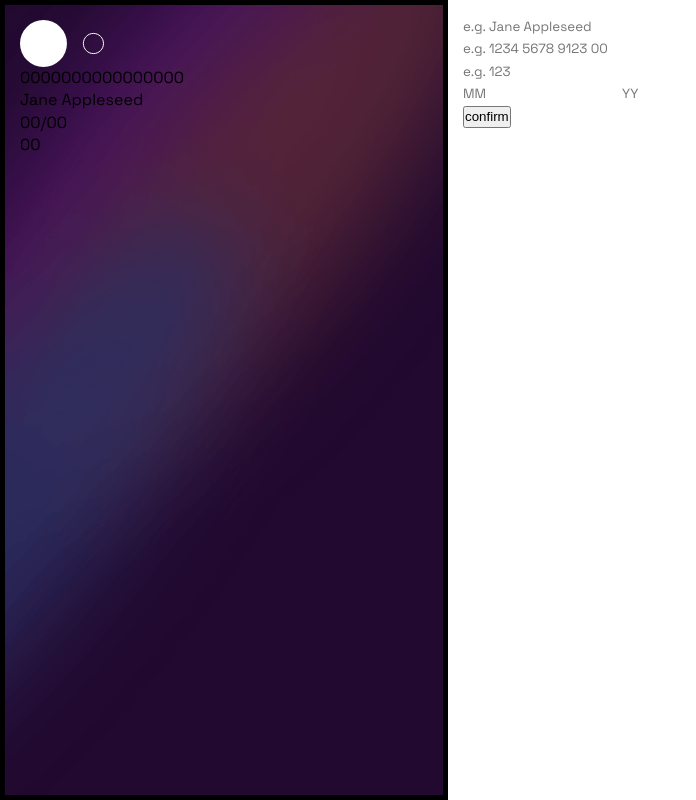
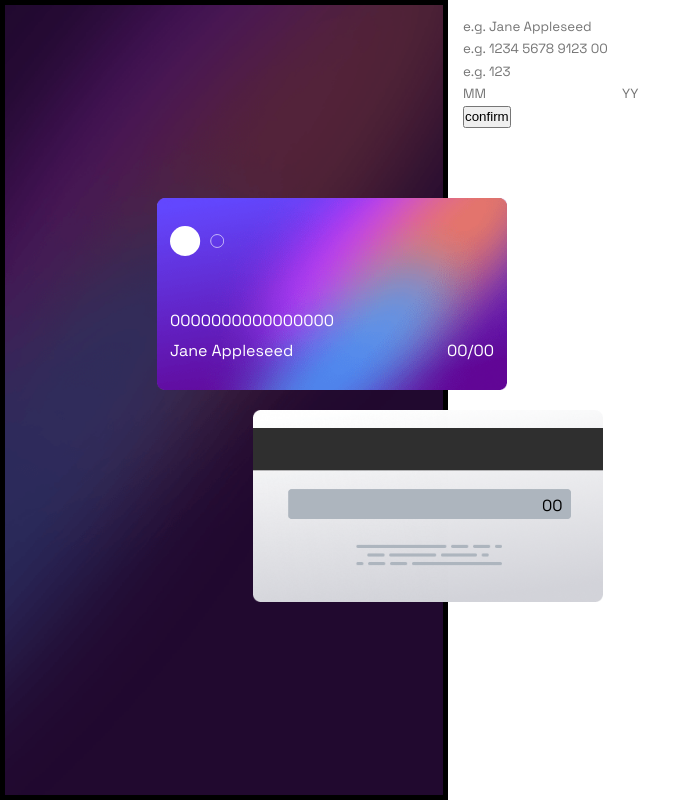
Before and after one commit to JorgeAMendoza/interactive-card-form, a React (Vite) app: page / in a window 1280 px wide. Shown: the whole page, without its empty margins (0-696 px from the left). Built offline with nearby package versions, Linux system fonts and the light colour scheme.

Commit message:
set up background and spacing for front and back side of card displays, sizes of cards grow as well when the screen size changes

```diff
--- /dev/null
+++ b/src/components/CardDisplay/CardBack/CardBack.styled.ts
@@ -0,0 +1,22 @@
+import styled from 'styled-components';
+import cardBackBackground from '../../../assets/bg-card-back.png';
+import { CardFaceWrapper } from '../CardDisplay.styled';
+import device from '../../../utils/device-breakpoints';
+
+const CardBackStyled = styled(CardFaceWrapper)`
+  background: url(${cardBackBackground}) no-repeat center center/contain;
+  position: relative;
+
+  @media screen and (${device.tablet}) {
+    transform: translateX(50%);
+    align-self: flex-end;
+  }
+  p {
+    position: absolute;
+    right: 15%;
+    top: 50%;
+    transform: translateY(-50%);
+  }
+`;
+
+export default CardBackStyled;
--- a/src/components/CardDisplay/CardBack/CardBack.tsx
+++ b/src/components/CardDisplay/CardBack/CardBack.tsx
@@ -1,11 +1,12 @@
 import { useCardDisplayContext } from '../../../context/CardDisplayContext';
+import CardBackStyled from './CardBack.styled';
 
 const CardBack = () => {
   const { state } = useCardDisplayContext();
   return (
-    <div>
+    <CardBackStyled>
       <p>{state.cardCVC}</p>
-    </div>
+    </CardBackStyled>
   );
 };
 
--- a/src/components/CardDisplay/CardDisplay.styled.ts
+++ b/src/components/CardDisplay/CardDisplay.styled.ts
@@ -3,17 +3,34 @@ import mobileBackgroundColor from '../../assets/bg-main-mobile.png';
 import desktopBackgroundColor from '../../assets/bg-main-desktop.png';
 import device from '../../utils/device-breakpoints';
 
-const CardDisplayStyled = styled.div``;
+const CardDisplayStyled = styled.div`
+  display: flex;
+  flex-direction: column-reverse;
+  align-items: flex-end;
+
+  @media screen and (${device.tablet}) {
+    flex-direction: column;
+    gap: 2rem;
+  }
+`;
 
 export const Wrapper = styled.section`
+  display: flex;
+  flex-direction: column;
   background: url(${mobileBackgroundColor}) no-repeat center center/cover;
-  height: 30vh;
+  height: 25vh;
   padding: var(--padding-sm);
 
   @media screen and ${device.tablet} {
     background: url(${desktopBackgroundColor}) no-repeat center center/cover;
     height: 100vh;
+    justify-content: center;
   }
 `;
 
+export const CardFaceWrapper = styled.div`
+  width: clamp(28.5rem, 30vw, 45rem);
+  aspect-ratio: 2/1;
+`;
+
 export default CardDisplayStyled;
--- /dev/null
+++ b/src/components/CardDisplay/CardFront/CardFront.styled.ts
@@ -0,0 +1,52 @@
+import styled from 'styled-components';
+import { CardFaceWrapper } from '../CardDisplay.styled';
+import cardFrontBackground from '../../../assets/bg-card-front.png';
+import device from '../../../utils/device-breakpoints';
+
+const CardFrontStyled = styled(CardFaceWrapper)`
+  background: url(${cardFrontBackground}) no-repeat center center/contain;
+  position: relative;
+  color: white;
+  align-self: flex-start;
+  z-index: 1;
+  transform: translateY(-38%);
+
+  > div {
+    padding: 2rem 3rem;
+    height: 100%;
+    width: 100%;
+    display: grid;
+    grid-template-columns: repeat(2, 1fr);
+    grid-template-rows: 1fr 2fr 1fr;
+    grid-template-areas:
+      'cardLogo cardLogo'
+      'cardNumber cardNumber'
+      'cardNameCVC cardNameCVC';
+
+    > div:nth-child(1) {
+      grid-area: cardLogo;
+      width: 5.4rem;
+      align-self: end;
+    }
+
+    > div:nth-child(2) {
+      grid-area: cardNumber;
+      align-self: end;
+    }
+
+    > div:nth-child(3) {
+      grid-area: cardNameCVC;
+      display: flex;
+      justify-content: space-between;
+      align-self: center;
+    }
+  }
+
+  @media screen and (${device.tablet}) {
+    transform: translateX(25%);
+    align-self: flex-end;
+    margin-block-end: var(--block-flow-md);
+  }
+`;
+
+export default CardFrontStyled;
--- a/src/components/CardDisplay/CardFront/CardFront.tsx
+++ b/src/components/CardDisplay/CardFront/CardFront.tsx
@@ -1,10 +1,12 @@
 import cardLogo from '../../../assets/card-logo.svg';
 import { useCardDisplayContext } from '../../../context/CardDisplayContext';
+import CardFrontStyled from './CardFront.styled';
 
 const CardFront = () => {
   const { state } = useCardDisplayContext();
 
   return (
+    <CardFrontStyled>
       <div>
         <div>
           <div>
@@ -23,6 +25,7 @@ const CardFront = () => {
           </p>
         </div>
       </div>
+    </CardFrontStyled>
   );
 };
 
```
Lines whose indentation alone changed are shown as unchanged.
